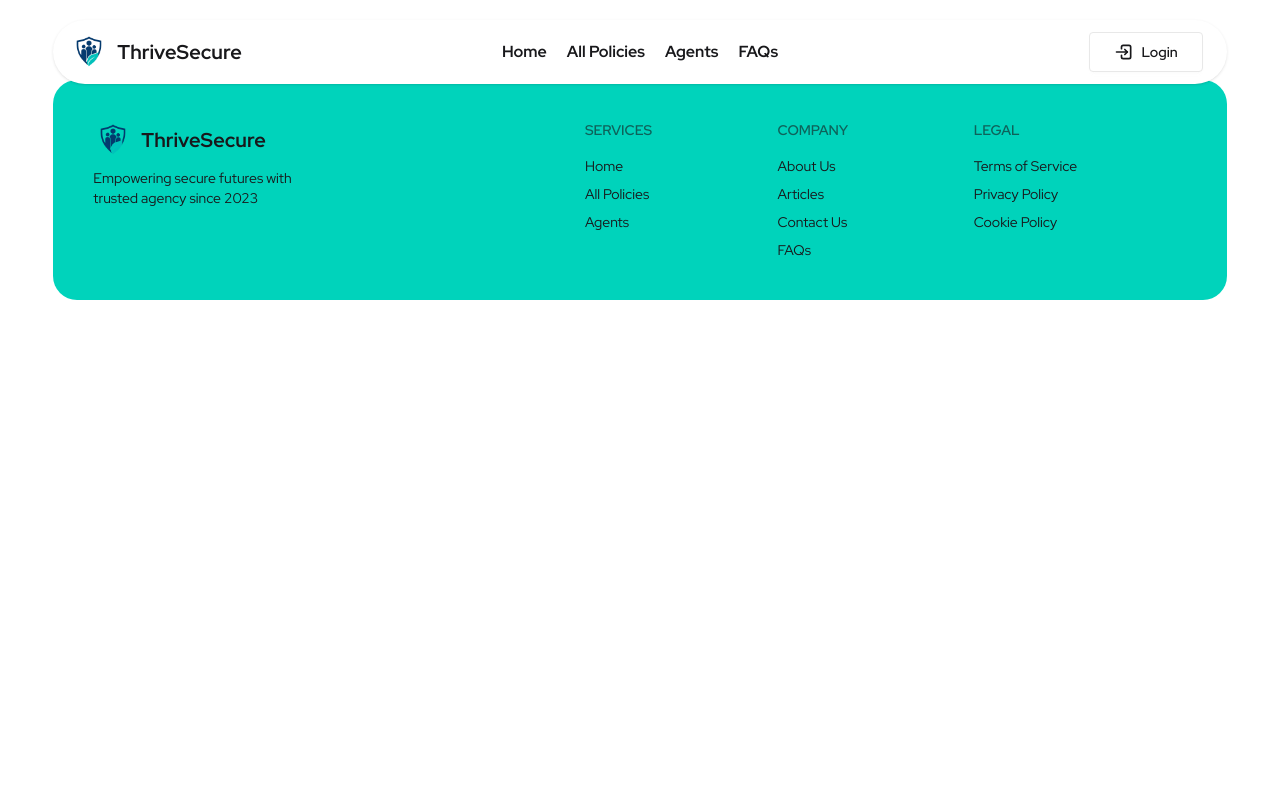
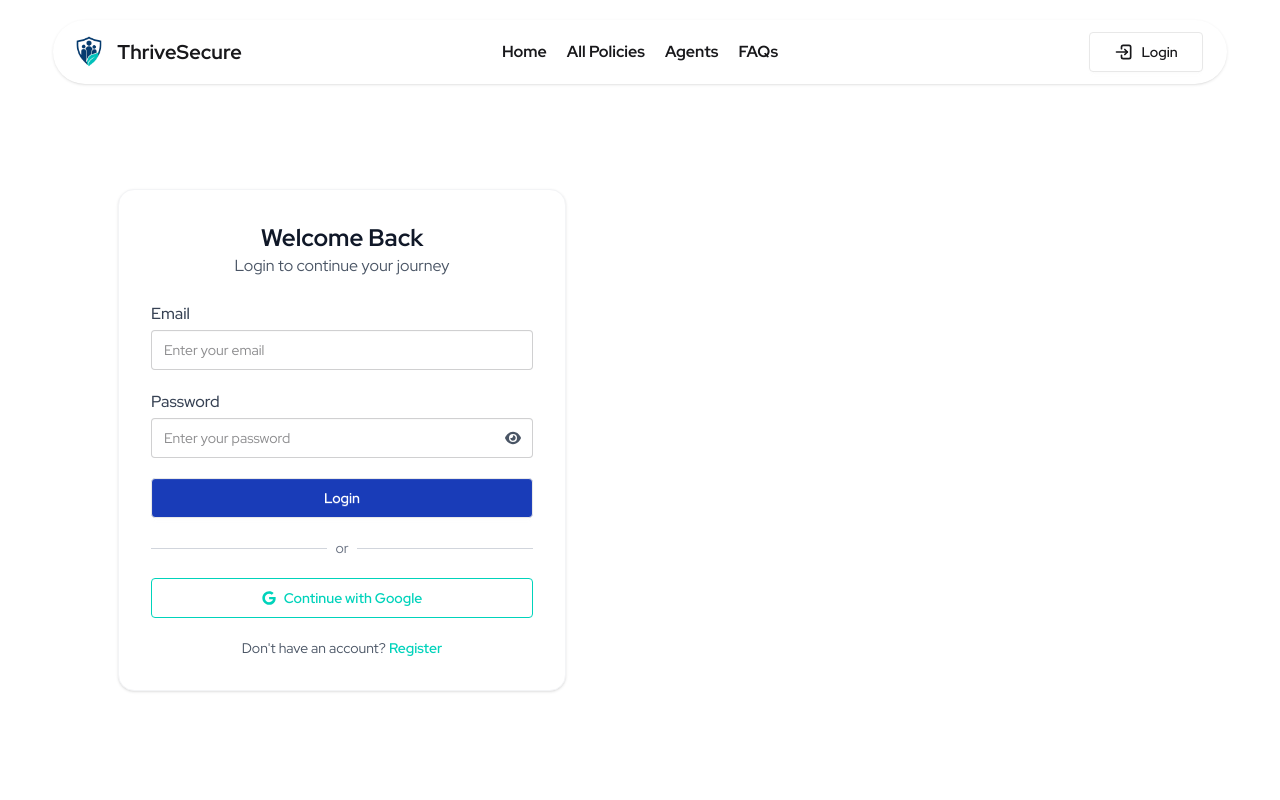
Before and after one commit to ameerhamzahd/ThriveSecure, a React (Vite) app: page /login in a window 1280 px wide. Shown: the top 800 px of the page. Built offline with nearby package versions, Linux system fonts and the light colour scheme; no server answers.

Commit message:
ThriveSecure Login-UI-&-Functionality done.

```diff
--- a/src/components/shared/Navbar/Navbar.jsx
+++ b/src/components/shared/Navbar/Navbar.jsx
@@ -61,7 +61,8 @@ const Navbar = () => {
                             </div>
 
                             <Link to="/" className="text-xl font-bold flex items-center gap-2">
-                                <img className="w-10 h-10" src={logo} alt="Logo" />ThriveSecure
+                                <img className="w-10 h-10" src={logo} alt="Logo" />
+                                <p className='hidden md:flex'>ThriveSecure</p>
                             </Link>
                         </div>
 
@@ -87,9 +88,11 @@ const Navbar = () => {
                                                 <img src={user?.photoURL} alt="User Avatar" />
                                             </div>
                                         </label>
-                                        <ul tabIndex={0} className="menu menu-sm dropdown-content mt-3 z-[60] p-2 shadow bg-white rounded-box w-52 text-blue-800 gap-2">
-                                            <li><Link onClick={handleLogout} className='flex items-center justify-center gap-1 border border-blue-800 text-black'><TbLogout2 size={20} />Logout</Link></li>
-                                        </ul>
+                                    </div>
+                                    <div className='gap-3 justify-center items-center px-2 md:flex'>
+                                        <Link onClick={handleLogout} className="flex gap-2 items-center px-6 bg-transparent btn hover:border-blue-800">
+                                        <TbLogout2 size={20} />Logout
+                                        </Link>
                                     </div>
                                 </>
                                 ) : (
--- a/src/pages/Login/Login.jsx
+++ b/src/pages/Login/Login.jsx
@@ -1,9 +1,176 @@
-import React from 'react';
+import { useState } from "react";
+import { useForm } from "react-hook-form";
+import { FaGoogle, FaEye, FaEyeSlash } from "react-icons/fa6";
+import regLottie from "../../assets/login.json";
+import Lottie from "lottie-react";
+import { useLocation, useNavigate } from "react-router";
+import useAuth from "../../hooks/useAuth/useAuth";
+import { toast, Bounce } from "react-toastify";
+import useAxios from "../../hooks/useAxios/useAxios";
 
 const Login = () => {
+    const { googleLogin, loginUser, setUser } = useAuth();
+    const [showPassword, setShowPassword] = useState(false);
+    const navigate = useNavigate();
+    const location = useLocation();
+    const axiosInstance = useAxios();
+
+    const {
+        register,
+        handleSubmit,
+        formState: { errors, isSubmitting },
+    } = useForm();
+
+    const onSubmit = async (data) => {
+        try {
+            const { email, password } = data;
+            const userCredential = await loginUser(email, password);
+            const user = userCredential.user;
+
+            // Update or insert user info with lastLogin
+            const userInfo = {
+                name: user.displayName || "User",
+                email: user.email,
+                photoURL: user.photoURL || "",
+                role: "customer",
+                lastLogin: new Date().toISOString(),
+            };
+
+            await axiosInstance.post("/users", userInfo);
+
+            toast.success("Login successful!", { transition: Bounce });
+            navigate(location.state || "/");
+        } catch (error) {
+            toast.error(`Login failed: ${error.message}`, { transition: Bounce });
+        }
+    };
+
+    const handleGoogleLogin = async () => {
+        try {
+            const userCredential = await googleLogin();
+            const user = userCredential.user;
+
+            const userInfo = {
+                name: user.displayName,
+                email: user.email,
+                photoURL: user.photoURL,
+                role: "customer",
+                createdAt: new Date().toISOString(),
+                lastLogin: new Date().toISOString(),
+            };
+
+            await axiosInstance.post("/users", userInfo);
+
+            toast.success("Login successful!", { transition: Bounce });
+            navigate(location.state || "/");
+        } catch (error) {
+            toast.error(`Google login failed: ${error.message}`, { transition: Bounce });
+        }
+    };
+
     return (
-        <div>
+        <div className="min-h-screen bg-white flex items-center justify-center p-4 pt-24">
+            <div className="w-full max-w-6xl grid grid-cols-1 lg:grid-cols-2 gap-10 items-center">
+                {/* Login Form */}
+                <div className="w-full max-w-md mx-auto">
+                    <div className="bg-white rounded-2xl shadow border border-gray-100 p-8">
+                        <div className="text-center mb-6">
+                            <h1 className="text-2xl font-bold text-gray-900">Welcome Back</h1>
+                            <p className="text-gray-600">Login to continue your journey</p>
+                        </div>
 
+                        <form onSubmit={handleSubmit(onSubmit)} className="space-y-5">
+                            {/* Email */}
+                            <div>
+                                <label className="block mb-1 font-medium text-gray-700">Email</label>
+                                <input
+                                    type="email"
+                                    placeholder="Enter your email"
+                                    className={`input input-bordered w-full ${errors.email ? "border-red-500" : ""}`}
+                                    {...register("email", {
+                                        required: "Email is required",
+                                        pattern: {
+                                            value: /^[^\s@]+@[^\s@]+\.[^\s@]+$/,
+                                            message: "Invalid email address",
+                                        },
+                                    })}
+                                />
+                                {errors.email && <p className="text-red-500 text-sm">{errors.email.message}</p>}
+                            </div>
+
+                            {/* Password */}
+                            <div>
+                                <label className="block mb-1 font-medium text-gray-700">Password</label>
+                                <div className="relative">
+                                    <input
+                                        type={showPassword ? "text" : "password"}
+                                        placeholder="Enter your password"
+                                        className={`input input-bordered w-full pr-12 ${errors.password ? "border-red-500" : ""}`}
+                                        {...register("password", {
+                                            required: "Password is required",
+                                            minLength: { value: 6, message: "Password must be at least 6 characters" },
+                                            pattern: {
+                                                value: /(?=.*[a-z])(?=.*[A-Z]).{6,}/,
+                                                message: "Must contain uppercase, lowercase, and number",
+                                            },
+                                        })}
+                                    />
+                                    <button
+                                        type="button"
+                                        className="absolute right-3 top-1/2 -translate-y-1/2 text-gray-600"
+                                        onClick={() => setShowPassword(!showPassword)}
+                                    >
+                                        {showPassword ? <FaEyeSlash /> : <FaEye />}
+                                    </button>
+                                </div>
+                                {errors.password && <p className="text-red-500 text-sm">{errors.password.message}</p>}
+                            </div>
+
+                            {/* Submit Button */}
+                            <button
+                                type="submit"
+                                disabled={isSubmitting}
+                                className="btn bg-blue-800 hover:opacity-80 w-full text-white font-semibold"
+                            >
+                                {isSubmitting ? "Logging in..." : "Login"}
+                            </button>
+
+                            {/* Divider */}
+                            <div className="flex items-center gap-2">
+                                <div className="flex-grow border-t border-gray-300"></div>
+                                <span className="text-gray-500 text-sm">or</span>
+                                <div className="flex-grow border-t border-gray-300"></div>
+                            </div>
+
+                            {/* Google Login */}
+                            <button
+                                type="button"
+                                onClick={handleGoogleLogin}
+                                className="btn btn-outline btn-accent w-full flex items-center justify-center gap-2"
+                            >
+                                <FaGoogle /> Continue with Google
+                            </button>
+
+                            {/* Redirect to Register */}
+                            <p className="text-center text-sm text-gray-600">
+                                Don't have an account?{" "}
+                                <button
+                                    type="button"
+                                    onClick={() => navigate("/register")}
+                                    className="font-semibold text-accent hover:underline cursor-pointer"
+                                >
+                                    Register
+                                </button>
+                            </p>
+                        </form>
+                    </div>
+                </div>
+
+                {/* Lottie Animation */}
+                <div className="hidden lg:flex items-center justify-center">
+                    <Lottie style={{ width: "400px" }} animationData={regLottie} loop />
+                </div>
+            </div>
         </div>
     );
 };
--- a/src/pages/Register/Register.jsx
+++ b/src/pages/Register/Register.jsx
@@ -210,7 +210,7 @@ const Register = () => {
                                 <button
                                     type="button"
                                     onClick={() => navigate("/login")}
-                                    className="font-semibold text-accent hover:underline"
+                                    className="font-semibold text-accent hover:underline cursor-pointer"
                                 >
                                     Login
                                 </button>
```
